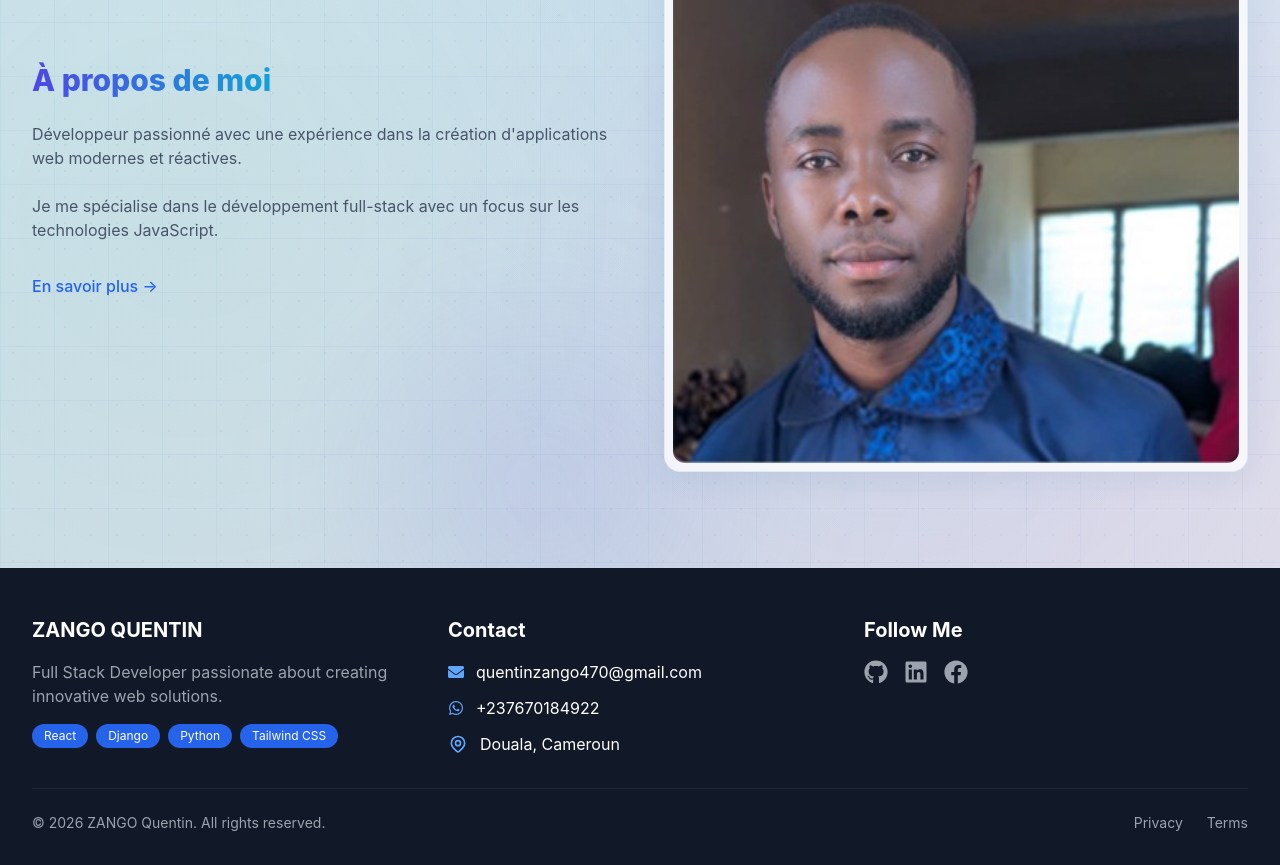
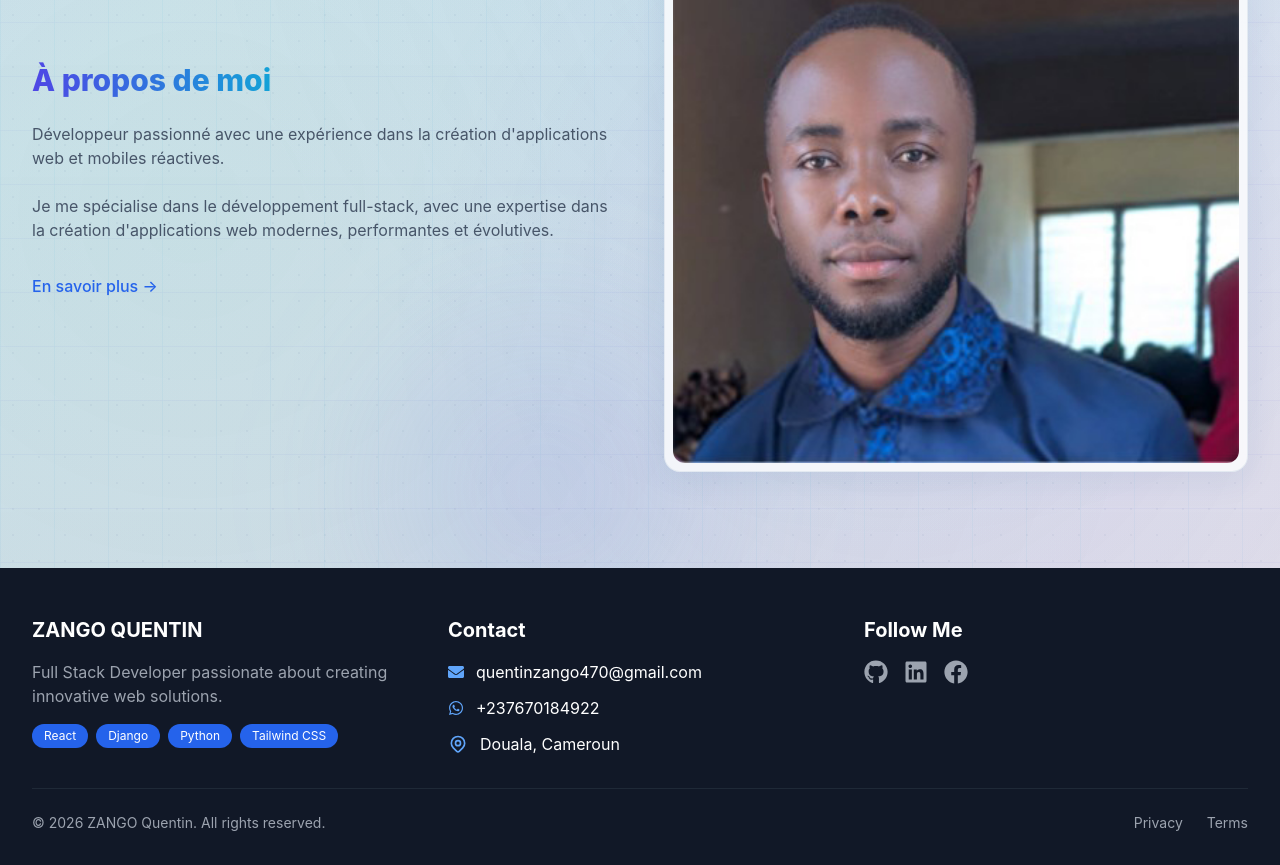
Before and after one commit to quentinzango/mon-portfolio, a React (Create React App) app: page / in a window 1280 px wide. Shown: the part 1280-2145 px from the top of the page. Built offline with nearby package versions, Linux system fonts and the light colour scheme.

Commit message:
correction11

```diff
--- a/src/pages/Home.js
+++ b/src/pages/Home.js
@@ -231,10 +231,10 @@ const Home = () => {
                 </h2>
                 <div className="mt-6 space-y-6 text-slate-600">
                   <p>
-                    {t('home.aboutText1', 'Développeur passionné avec une expérience dans la création d\'applications web modernes et réactives.')}
+                    {t('home.aboutText1', 'Développeur passionné avec une expérience dans la création d\'applications web et mobiles réactives.')}
                   </p>
                   <p>
-                    {t('home.aboutText2', 'Je me spécialise dans le développement full-stack avec un focus sur les technologies JavaScript.')}
+                    {t('home.aboutText2', 'Je me spécialise dans le développement full-stack, avec une expertise dans la création d\'applications web modernes, performantes et évolutives.')}
                   </p>
                 </div>
                 <div className="mt-8">
```
